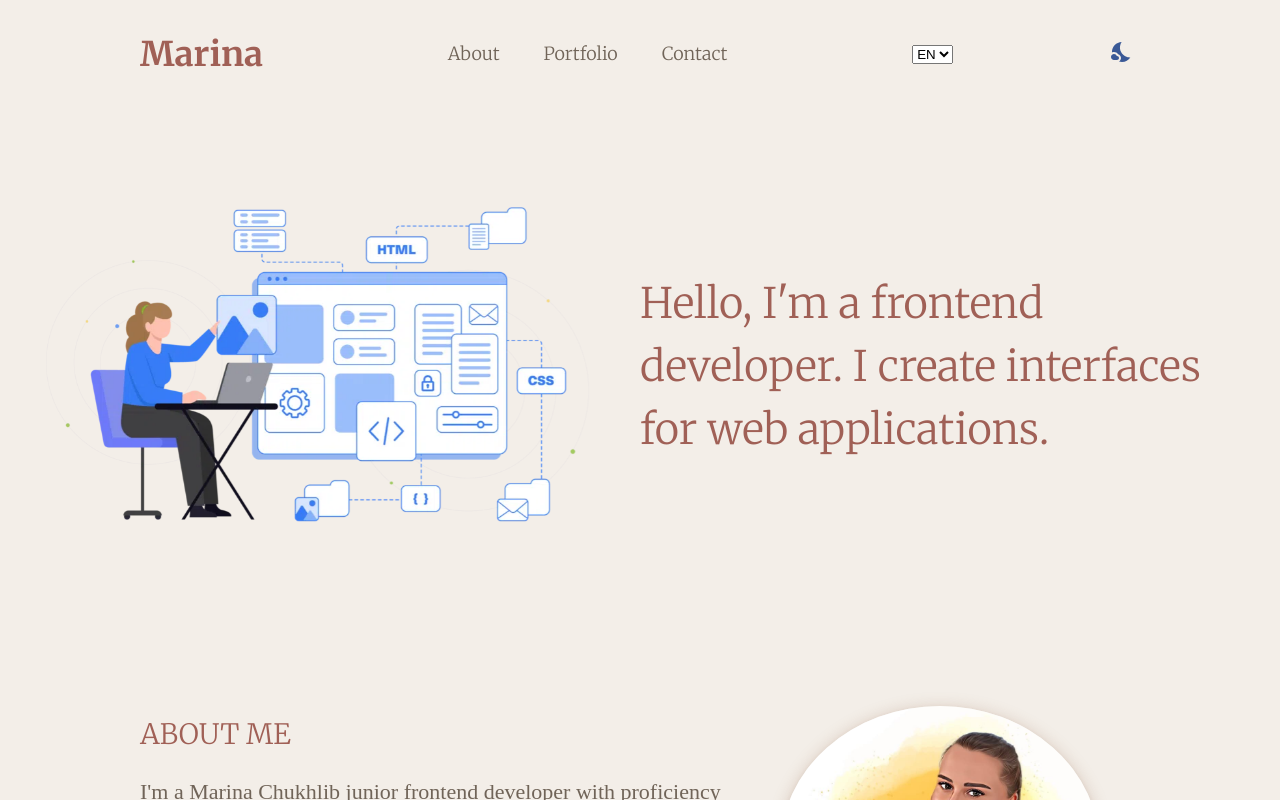
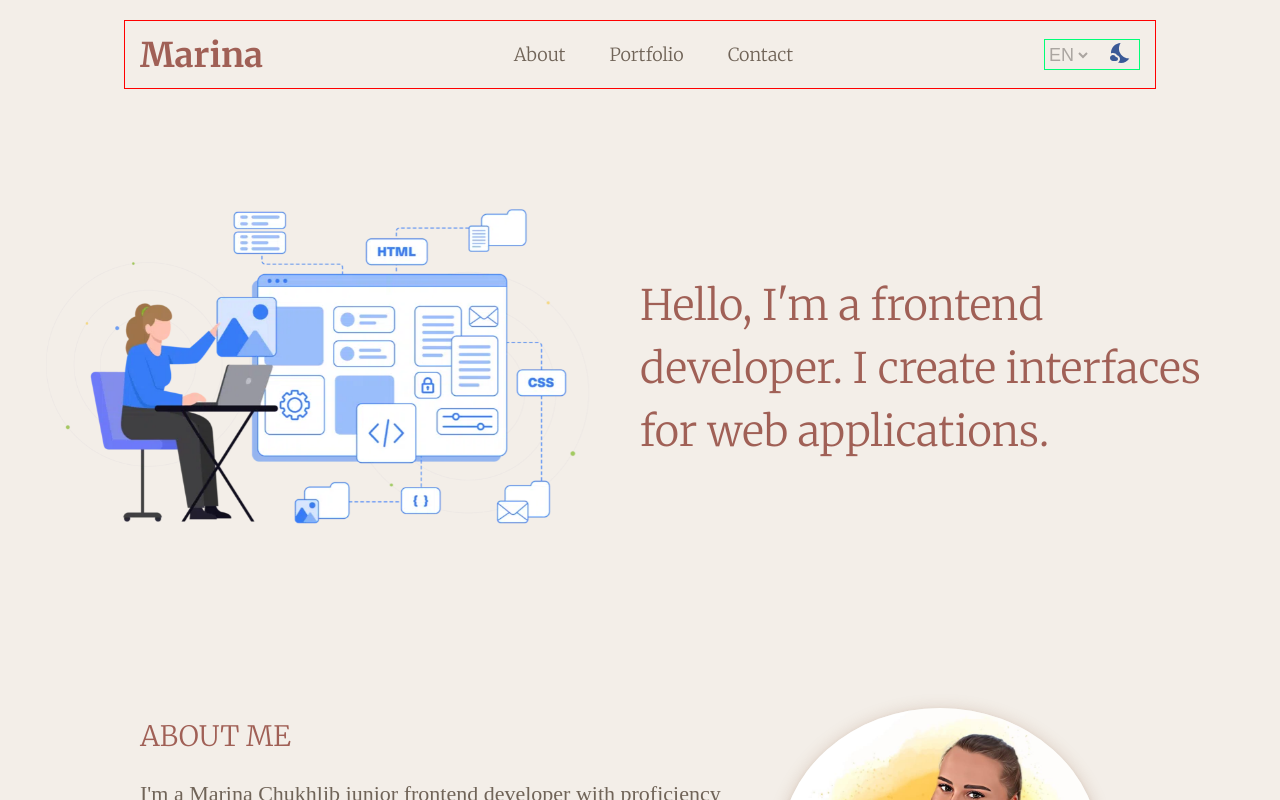
Before and after one commit to Marina-Chuhlib/portfolio, a React (Create React App) app: page / in a window 1280 px wide. Shown: the top 800 px of the page. Built offline with nearby package versions, Linux system fonts and the light colour scheme; a web font is replaced by a local one.

Commit message:
update styles appBar

```diff
--- a/src/modules/AppBar/AppBar.jsx
+++ b/src/modules/AppBar/AppBar.jsx
@@ -84,7 +84,9 @@ const AppBar = () => {
             </li>
           </ul>
         </nav>
+        <div className={css.possibilityWrap}>
           <ChangeLanguage />
+
           {theme === "light" ? (
             <button
               className={`${css.themeBtn} ${
@@ -105,6 +107,7 @@ const AppBar = () => {
             </button>
           )}
         </div>
+      </div>
     </header>
   );
 };
--- a/src/modules/AppBar/appBar.module.css
+++ b/src/modules/AppBar/appBar.module.css
@@ -11,6 +11,8 @@
 
   padding: 0 15px;
   font-family: Merriweather;
+
+  border: 1px solid red;
 }
 
 .title {
@@ -40,6 +42,15 @@
 .link:focus {
   color: #534b42;
   font-weight: 600;
+}
+
+.possibilityWrap {
+  display: flex;
+  align-items: center;
+  justify-content: center;
+  gap: 12px;
+
+  border: 1px solid rgb(0, 255, 119);
 }
 
 /* Theme */
--- a/src/modules/Footer/Footer.jsx
+++ b/src/modules/Footer/Footer.jsx
@@ -1,4 +1,5 @@
 import { useContext } from "react";
+import { useTranslation } from "react-i18next";
 
 import GitHubIcon from "@mui/icons-material/GitHub";
 import TelegramIcon from "@mui/icons-material/Telegram";
@@ -10,6 +11,8 @@ import css from "./footer.module.css";
 
 const Footer = () => {
   const { theme } = useContext(ThemeContext);
+  const { t } = useTranslation();
+
   return (
     <footer
       className={`${css.wrapper} ${theme === "light" ? css.light : css.dark}`}
@@ -20,18 +23,18 @@ const Footer = () => {
           theme === "light" ? css.light : css.dark
         }`}
       >
-        <h2 className={css.title}>Contact Me</h2>
+        <h2 className={css.title}>{t("contactTitle")} </h2>
         <div className={css.listWrapper}>
           <ul className={css.contactList}>
             <li className={css.item}>
               <a href="tel:+905312993731" className={css.link}>
-                <span className={css.decor}> Phone: </span>
+                <span className={css.decor}>{t("phone")} </span>
                 +90-531-299-37-31
               </a>
             </li>
             <li className={css.item}>
               <a href="mailto:marinachuhlib@gmail.com" className={css.link}>
-                <span className={css.decor}> Email: </span>
+                <span className={css.decor}> {t("email")}</span>
                 marinachuhlib@gmail.com
               </a>
             </li>
--- a/src/shared/components/ChangeLanguage/ChangeLanguage.jsx
+++ b/src/shared/components/ChangeLanguage/ChangeLanguage.jsx
@@ -1,4 +1,6 @@
 import i18n from "../../../utils/i18n/config";
+
+import css from "./changeLanguage.module.css"
 
 const options = [
   {
@@ -24,7 +26,7 @@ const ChangeLanguage = () => {
 
   return (
     <div>
-      <select value={language || ""} onChange={changeLanguage}>
+      <select value={language || "en"} onChange={changeLanguage} className={css.wrapper}>
         {options.map((option, idx) => (
           <option key={idx} value={option.value}>
             {option.label}
--- /dev/null
+++ b/src/shared/components/ChangeLanguage/changeLanguage.module.css
@@ -0,0 +1,17 @@
+.wrapper {
+  border: none;
+  cursor: pointer;
+  background-color: transparent;
+
+  color: #aaa5a0;
+  font-size: 18px;
+}
+
+.wrapper:focus {
+  outline: none;
+}
+
+.wrapper:hover {
+  color: #e6ecc1;
+  box-shadow: 0 10px 5px -5px #e6ecc1;
+}
--- a/src/shared/components/ScrollButton/ScrollButton.jsx
+++ b/src/shared/components/ScrollButton/ScrollButton.jsx
@@ -1,4 +1,5 @@
 import React, { useState, useEffect, useContext } from "react";
+import { useTranslation } from "react-i18next";
 
 import { ThemeContext } from "../../theme/ThemeProvider";
 
@@ -9,6 +10,7 @@ import css from "./scrollButton.module.css";
 const ScrollButton = () => {
   const [isVisible, setIsVisible] = useState(false);
   const { theme } = useContext(ThemeContext);
+  const { t } = useTranslation();
 
   const scrollToTop = () => {
     window.scrollTo({
@@ -42,7 +44,7 @@ const ScrollButton = () => {
         }`}
       >
         <KeyboardDoubleArrowUpIcon />
-        Top
+        {t("topBtn")}
       </button>
     </div>
   );
--- a/src/shared/components/ScrollButton/scrollButton.module.css
+++ b/src/shared/components/ScrollButton/scrollButton.module.css
@@ -12,18 +12,26 @@
 }
 
 .btnScroll {
+  display: flex;
+  flex-direction: column;
+  align-items: center;
+  justify-content: center;
   background-color: #e1d8ce;
   color: #706458;
   border: none;
   border-radius: 50%;
   width: 50px;
-  font-size: 14px;
+
+  font-size: 12px;
   cursor: pointer;
-  text-align: center;
 
   padding: 4px;
 
   transition: box-shadow 0.3s cubic-bezier(0.4, 0, 0.2, 1);
+
+  white-space: nowrap;
+  overflow: hidden;
+  text-overflow: ellipsis;
 }
 
 .btnScroll:hover {
--- a/src/utils/i18n/locales/en/translations.json
+++ b/src/utils/i18n/locales/en/translations.json
@@ -33,5 +33,11 @@
   "webStudioContent": "The website not only looks great but also functions smoothly. It offers seamless navigation, quick load times, and an intuitive user interface. The design and layout of the site are aimed at delivering an engaging user experience. It encourages visitors to explore the site and access relevant information effortlessly. The website serves as a showcase of the web studio's work, highlighting their portfolio, services, and expertise.",
   "webStudioTechnologies": "In terms of the technologies used, the website is built with HTML, SASS (a CSS preprocessor), JavaScript (for interactivity), and Parcel (a project bundler). These technologies are commonly used to create modern and responsive web applications. Role: Developer.",
 
-  "visitBtn": "Visit website"
+  "visitBtn": "Visit website",
+
+  "contactTitle": "Contact Me",
+  "phone": "Phone:",
+  "email": "Email:",
+
+  "topBtn": "Top"
 }
--- a/src/utils/i18n/locales/ua/translations.json
+++ b/src/utils/i18n/locales/ua/translations.json
@@ -33,5 +33,11 @@
   "webStudioContent": "Сайт виглядає чудово і працює плавно. Він пропонує безшовну навігацію, швидкість завантаження інтуїтивний інтерфейс користувача. Дизайн та макет сайту спрямовані на надання захопливого досвіду користувача. Він спонукає відвідувачів досліджувати сайт та легко отримувати необхідну інформацію. Сайт служить візитною карткою робіт веб-студії, підкреслюючи їх портфолио та послуги.",
   "webStudioTechnologies": "Що стосується використаних технологій, сайт створений з використанням HTML, SASS (препроцесор CSS), JavaScript (для інтерактивності) та Parcel (інструмент для роботи з проектами). Ці технології широко використовуються для створення сучасних та адаптивних веб-додатків. Роль: Розробник.",
 
-  "visitBtn": "Відкрити сайт"
+  "visitBtn": "Відкрити сайт",
+
+  "contactTitle": "Контактна інформація",
+  "phone": "Телефон:",
+  "email": "Електронна пошта:",
+
+  "topBtn": "Вгору"
 }
```
Lines whose indentation alone changed are shown as unchanged.
